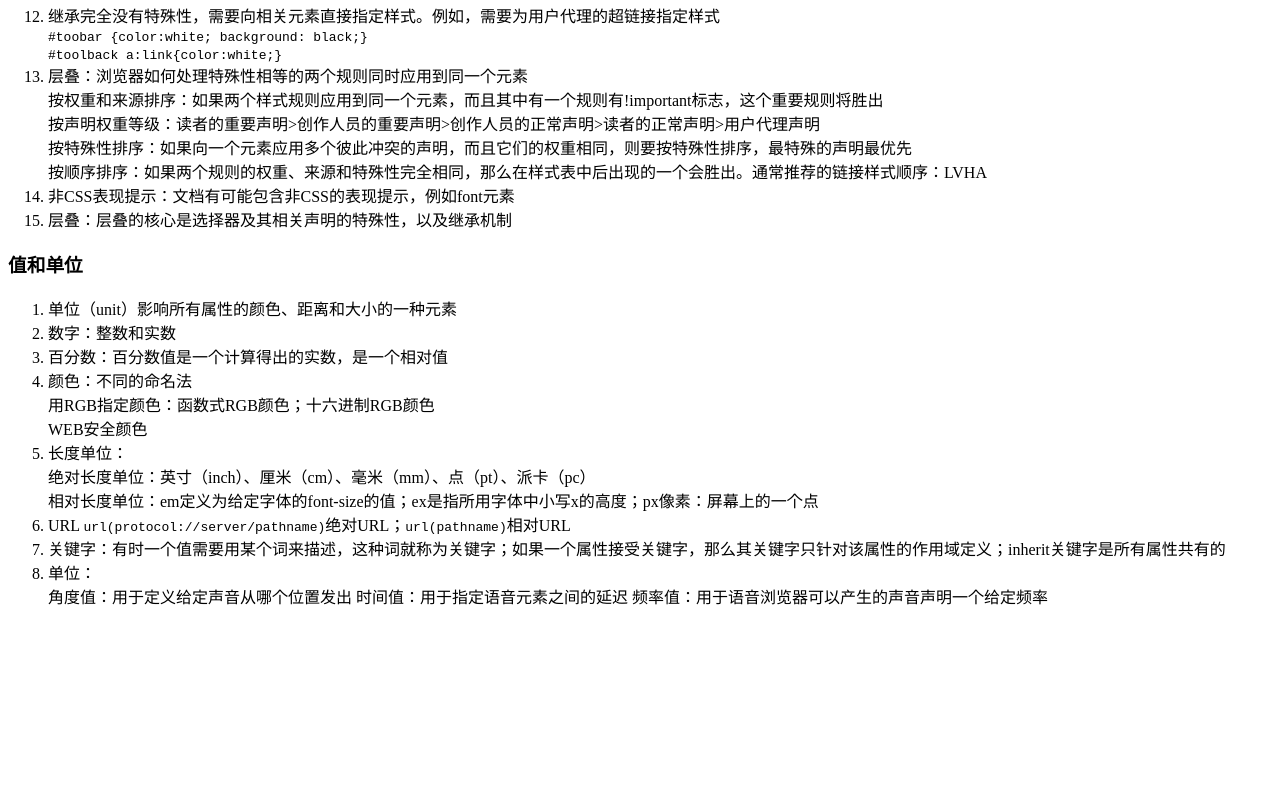
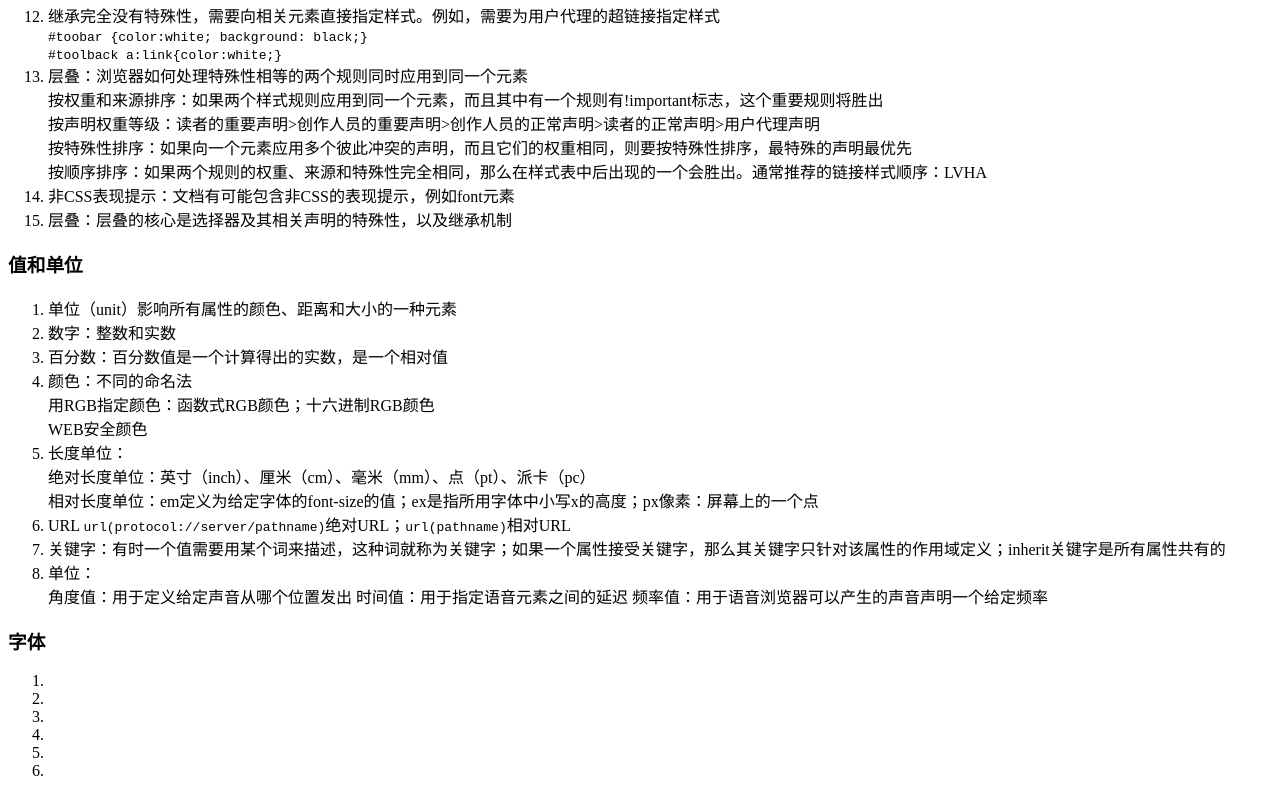
Before and after one commit to UnicornSeven/learning, a plain HTML site: page css/cssA.html in a window 1280 px wide. Shown: the part 5993-6789 px from the top of the page. Before the commit the page ends 6617 px from the top, so only its background shows below. Drawn offline with Linux system fonts and the light colour scheme.

Commit message:
CSS-5
字体

```diff
--- a/css/cssA.html
+++ b/css/cssA.html
@@ -173,6 +173,19 @@
           </ol>
         </div>
       </div>
+      <div class="content">
+        <h3>字体</h3>
+        <div class="section">
+          <ol>
+            <li></li>
+            <li></li>
+            <li></li>
+            <li></li>
+            <li></li>
+            <li></li>
+          </ol>
+        </div>
+      </div>
     </div>
   </div>
   <div class="footer"></div>
```
